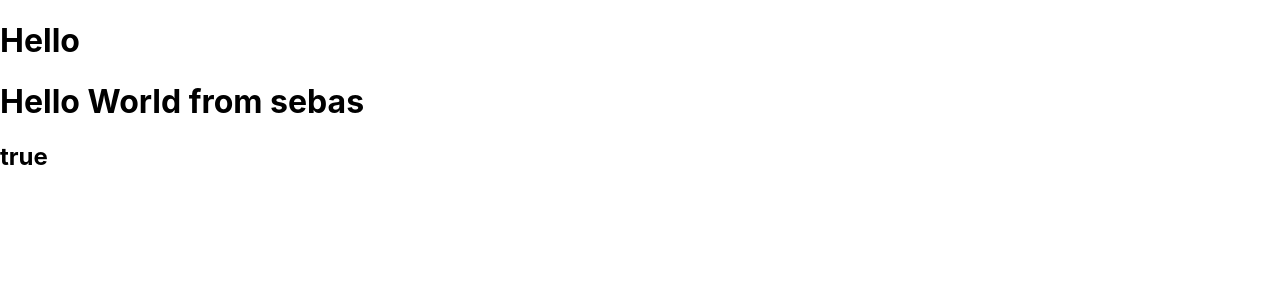
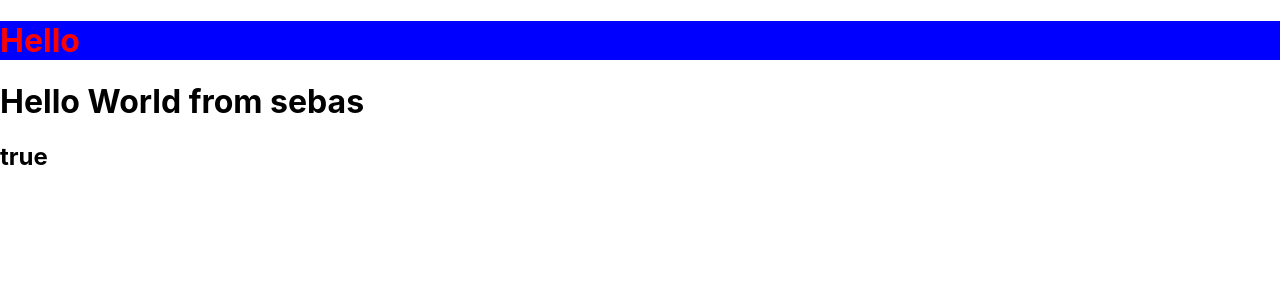
Before and after one commit to sodes-proxy/MERNStack-learning, a React (Create React App) app in the folder react-learning/: page / in a window 1280 px wide. Shown: the top 300 px of the page. Built offline with nearby package versions, Linux system fonts and the light colour scheme.

Commit message:
inline styling

```diff
--- a/react-learning/src/components/Header.js
+++ b/react-learning/src/components/Header.js
@@ -3,11 +3,13 @@ import PropTypes from 'prop-types'
 const Header = ({title}) => {
     return (
         <header>
-            <h1>{title}</h1>
+            <h1 style={headingStyle}>{title}</h1>
         </header>
     )
 }
 Header.defaultProps={title:'Task Tracker',}
 //defining types to catch errors easier
-Header.PropTypes={title:PropTypes.string.isRequired,}
+Header.propTypes={title:PropTypes.string.isRequired,}
+//CSS in JS
+const headingStyle={color:'red',backgroundColor:'blue'}
 export default Header
```
